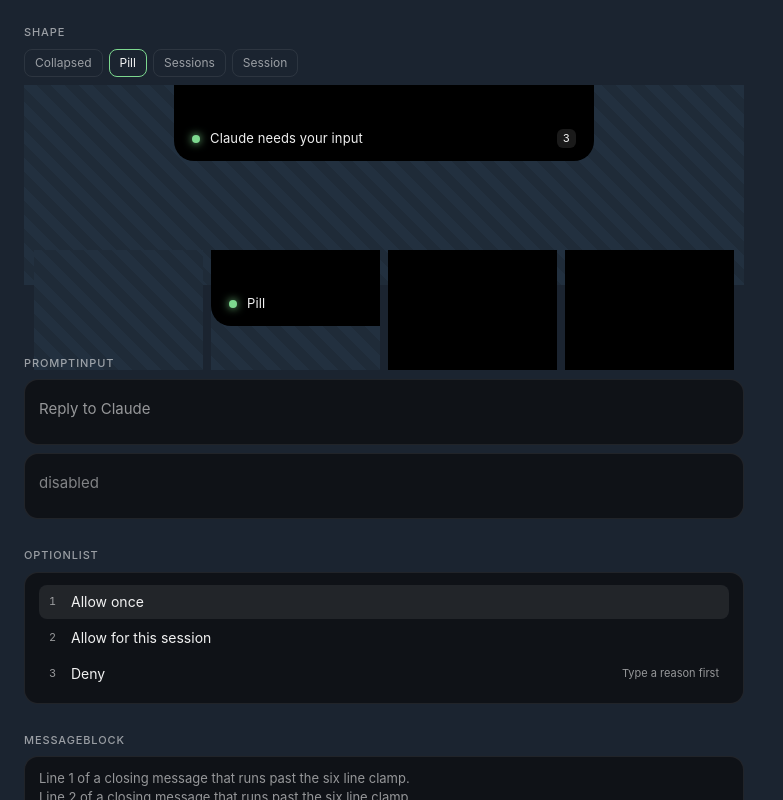
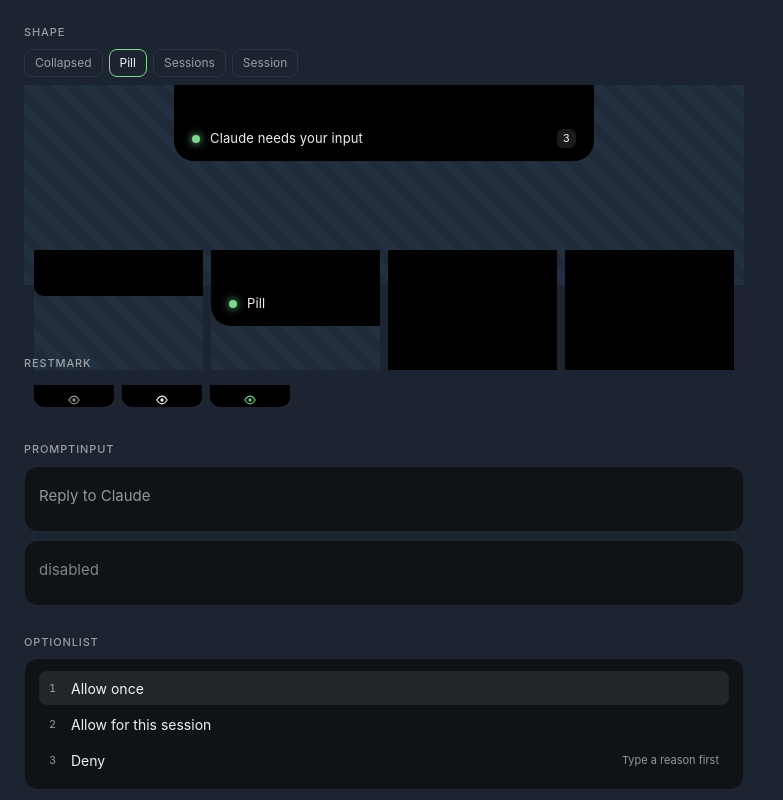
Before and after one commit to MarselNet86/peekle, a SvelteKit app: page /kitchen-sink in a window 1280 px wide. Shown: the top 800 px of the page, without its empty margins (0-783 px from the left). Built offline with nearby package versions, Linux system fonts and the light colour scheme.

Commit message:
feat(island): draw the resting mark under the notch
A running Peekle looked exactly like one that was not running, and the
session list had no entry point: nothing ever set IslandView::Sessions.

```diff
--- a/src/lib/features/sessions/sessions.svelte.ts
+++ b/src/lib/features/sessions/sessions.svelte.ts
@@ -11,7 +11,12 @@
   commands.setView({ Session: sessionId });
 }
 
-export function backToList() {
+/**
+ * The one entry point into the list: the back chevron of an open session, and
+ * the resting mark. Rust answers on `peekle://view`, so nothing here assumes
+ * the island opened. tech.md 6.5.
+ */
+export function openList() {
   commands.setView('Sessions');
 }
 
--- /dev/null
+++ b/src/lib/logic/rest.ts
@@ -0,0 +1,21 @@
+/**
+ * What the resting mark says about the agent. Pure, so the property test can
+ * hammer it with any list of cards.
+ *
+ * The mark is the only thing on screen while the island rests, so it carries
+ * the one bit the user acts on: whether anything is waiting on them.
+ */
+
+import type { SessionCard } from '$lib/types/generated/SessionCard';
+
+export type RestStatus = 'idle' | 'working' | 'waiting';
+
+/**
+ * Waiting outranks working, and working outranks everything else. A session
+ * that ended or went idle says nothing: Peekle is running either way.
+ */
+export function restStatus(cards: SessionCard[]): RestStatus {
+  if (cards.some((card) => card.status === 'WaitingOnUser')) return 'waiting';
+  if (cards.some((card) => card.status === 'Working')) return 'working';
+  return 'idle';
+}
--- a/src/lib/logic/shape.ts
+++ b/src/lib/logic/shape.ts
@@ -12,6 +12,19 @@
 
 /** Stand-in for a display with no notch to measure. */
 export const FALLBACK_NOTCH = { width: 200, height: 0 } as const;
+
+/**
+ * How far the collapsed island hangs below the notch. Those pixels are the
+ * only visible sign that Peekle is running, and the only place a collapsed
+ * island takes a click. tech.md 6.7.
+ */
+export const REST_DROP = 14;
+
+/**
+ * The mark on a display with no bezel to hang from. Stretching it to
+ * `FALLBACK_NOTCH` would lay a black bar across the middle of the menu bar.
+ */
+export const REST_PILL = { width: 46, height: 16 } as const;
 
 export interface Notch {
   width: number;
@@ -45,9 +58,9 @@
 
 /**
  * Target bounds of the black shape for a view. Collapsed returns the notch
- * itself rather than zero: the spring has to grow out of the bezel, and a
- * shape that starts at nothing reads as a window appearing, not as the notch
- * opening.
+ * plus the resting drop rather than zero: the spring has to grow out of the
+ * bezel, and a shape that starts at nothing reads as a window appearing rather
+ * than as the notch opening.
  */
 export function shapeBounds(view: IslandView, notch: Notch): ShapeBounds {
   const width = sane(notch.width, FALLBACK_NOTCH.width);
@@ -55,7 +68,9 @@
 
   const bounds =
     view === 'Collapsed'
-      ? { width, height, radius: 0 }
+      ? height > 0
+        ? { width, height: height + REST_DROP, radius: 10 }
+        : { width: REST_PILL.width, height: REST_PILL.height, radius: REST_PILL.height / 2 }
       : view === 'Pill'
         ? { width: 420, height: height + 44, radius: 20 }
         : view === 'Sessions'
--- /dev/null
+++ b/src/lib/ui/RestMark.svelte
@@ -0,0 +1,75 @@
+<script lang="ts">
+  import type { RestStatus } from '$lib/logic/rest';
+
+  let { status, onopen }: { status: RestStatus; onopen: () => void } = $props();
+
+  const labels: Record<RestStatus, string> = {
+    idle: 'Peekle is running. Open the session list',
+    working: 'Claude is working. Open the session list',
+    waiting: 'Claude is waiting on you. Open the session list',
+  };
+</script>
+
+<!-- The whole resting strip is the target. A 14px band is small enough as it
+     is without asking the user to hit a glyph inside it. tech.md 6.7. -->
+<button class="mark" data-status={status} aria-label={labels[status]} onclick={onopen}>
+  <svg viewBox="0 0 14 14" width="12" height="12" aria-hidden="true">
+    <path
+      d="M1 7c1.8-3 4-4.5 6-4.5S11.2 4 13 7c-1.8 3-4 4.5-6 4.5S2.8 10 1 7z"
+      fill="none"
+      stroke="currentColor"
+      stroke-width="1.3"
+    />
+    <circle cx="7" cy="7" r="1.9" fill="currentColor" />
+  </svg>
+</button>
+
+<style>
+  .mark {
+    display: flex;
+    align-items: flex-end;
+    justify-content: center;
+    width: 100%;
+    height: 100%;
+    padding: 0 0 1px;
+    border: none;
+    background: transparent;
+    color: var(--text-dim);
+    cursor: pointer;
+    /* Colour only. The shape underneath belongs to Shape and never moves for
+       a hover. tech.md 6.10. */
+    transition: color 160ms ease-out;
+  }
+
+  .mark[data-status='working'] {
+    color: var(--text);
+  }
+
+  /* Waiting is the one state that costs the user time, so it is the one state
+     that moves. Opacity only: filter and backdrop-filter repaint everything
+     under the window on every frame. tech.md 6.10. */
+  .mark[data-status='waiting'] {
+    color: var(--accent);
+    animation: breathe 1600ms ease-in-out infinite;
+  }
+
+  .mark:hover {
+    color: var(--text);
+  }
+
+  @keyframes breathe {
+    0%,
+    100% {
+      opacity: 1;
+    }
+    50% {
+      opacity: 0.45;
+    }
+  }
+
+  @media (prefers-reduced-motion: reduce) {
+    .mark[data-status='waiting'] {
+      animation: none;
+    }
+  }
+</style>
--- a/src/lib/ui/Shape.svelte
+++ b/src/lib/ui/Shape.svelte
@@ -5,7 +5,12 @@
   import { shapeBounds, type Notch } from '$lib/logic/shape';
   import type { IslandView } from '$lib/types/generated/IslandView';
 
-  let { view, notch, children }: { view: IslandView; notch: Notch; children?: Snippet } = $props();
+  let {
+    view,
+    notch,
+    rest,
+    children,
+  }: { view: IslandView; notch: Notch; rest?: Snippet; children?: Snippet } = $props();
 
   /** Content follows the shape rather than arriving with it. tech.md 6.10. */
   const CONTENT_DELAY_MS = 60;
@@ -50,6 +55,9 @@
     ? `0 0 ${bounds.current.radius}px ${bounds.current.radius}px`
     : `${bounds.current.radius}px`}
 >
+  {#if collapsed && rest}
+    <div class="rest">{@render rest()}</div>
+  {/if}
   {#if children}
     <div class="content" class:shown={contentShown} style:padding-top="{notch.height}px">
       {@render children()}
@@ -62,16 +70,25 @@
     /* Exactly black and fully opaque. Any transparency or blur here gives away
        that this is a window on top of the system. tech.md 9 and 6.10. */
     background: var(--notch);
+    position: relative;
     margin: 0 auto;
     overflow: hidden;
     color: var(--text);
     box-sizing: border-box;
   }
 
-  /* Collapsed is the notch itself: same black, same place, nothing to see. */
+  /* Collapsed is the notch plus the resting drop. The bezel hides everything
+     above the cutout, so what shows is the strip carrying the mark. */
   .shape.collapsed {
-    opacity: 0;
     pointer-events: none;
+  }
+
+  /* The one part of a collapsed island that takes a click. Rust hands the
+     mouse over only while the pointer is inside it. tech.md 6.7. */
+  .rest {
+    position: absolute;
+    inset: 0;
+    pointer-events: auto;
   }
 
   .content {
--- a/src/routes/island/+page.svelte
+++ b/src/routes/island/+page.svelte
@@ -3,13 +3,15 @@
   import { createFeed } from '$lib/features/feed/feed.svelte';
   import { createIsland } from '$lib/features/island/island.svelte';
   import { choiceFor, isPermission } from '$lib/features/permission/permission.svelte';
-  import { backToList, openSession, sessionOf } from '$lib/features/sessions/sessions.svelte';
+  import { openList, openSession, sessionOf } from '$lib/features/sessions/sessions.svelte';
   import { createUsage } from '$lib/features/usage/usage.svelte';
   import { feedWindow } from '$lib/logic/feed';
+  import { restStatus } from '$lib/logic/rest';
   import Button from '$lib/ui/Button.svelte';
   import FeedRow from '$lib/ui/FeedRow.svelte';
   import PermissionRow from '$lib/ui/PermissionRow.svelte';
   import PromptInput from '$lib/ui/PromptInput.svelte';
+  import RestMark from '$lib/ui/RestMark.svelte';
   import ScrollHint from '$lib/ui/ScrollHint.svelte';
   import SessionRow from '$lib/ui/SessionRow.svelte';
   import UsageBar from '$lib/ui/UsageBar.svelte';
@@ -31,6 +33,9 @@
   const rows = $derived(feedWindow(current?.entries ?? []));
   const listing = $derived(island.view === 'Sessions');
   const cards = $derived(feedWindow(feed.sessions));
+  // The mark is all the user sees while the island rests, so it carries the
+  // one bit worth acting on. tech.md 6.7.
+  const resting = $derived(restStatus(feed.sessions));
 
   // The field is live only while a session is actually waiting on an answer.
   // Outside that there is nowhere to deliver the text, and a field that looks
@@ -94,6 +99,10 @@
 
 <div class="island" bind:this={host}>
   <Shape view={island.view} notch={island.notch}>
+    {#snippet rest()}
+      <RestMark status={resting} onopen={() => openList()} />
+    {/snippet}
+
     {#if island.view === 'Pill' && island.toast}
       <Toast text={island.toast.text} tone={island.toast.tone} badge={island.toast.badge} />
     {:else if listing}
@@ -102,6 +111,11 @@
           {#each cards.visible as card (card.session.session_id)}
             <SessionRow {card} onopen={() => openSession(card.session.session_id)} />
           {/each}
+          <!-- An empty list opened from the mark says so. Collapsing on the
+               click the user just made reads as a broken island. tech.md S12. -->
+          {#if cards.visible.length === 0}
+            <p class="empty">No sessions yet. Start Claude Code and it shows up here.</p>
+          {/if}
         </div>
         <ScrollHint visible={cards.showScrollHint} />
 
@@ -118,7 +132,7 @@
       </div>
     {:else if current}
       <div class="feed">
-        <button class="back" onclick={() => backToList()} aria-label="Back to the session list">
+        <button class="back" onclick={() => openList()} aria-label="Back to the session list">
           <svg viewBox="0 0 8 12" width="8" height="12" aria-hidden="true">
             <path d="M6.5 1l-5 5 5 5" fill="none" stroke="currentColor" stroke-width="1.5" />
           </svg>
@@ -193,6 +207,13 @@
     padding-top: 6px;
   }
 
+  .empty {
+    margin: 0;
+    padding: 10px 2px;
+    color: var(--text-dim);
+    font-size: 12px;
+  }
+
   .back {
     display: flex;
     align-items: center;
--- a/src/routes/kitchen-sink/+page.svelte
+++ b/src/routes/kitchen-sink/+page.svelte
@@ -7,6 +7,7 @@
   import FeedRow from '$lib/ui/FeedRow.svelte';
   import PermissionRow from '$lib/ui/PermissionRow.svelte';
   import PromptInput from '$lib/ui/PromptInput.svelte';
+  import RestMark from '$lib/ui/RestMark.svelte';
   import ScrollHint from '$lib/ui/ScrollHint.svelte';
   import SessionRow from '$lib/ui/SessionRow.svelte';
   import Shape from '$lib/ui/Shape.svelte';
@@ -134,6 +135,9 @@
     </div>
     <div class="stage">
       <Shape {view} notch={NOTCH}>
+        {#snippet rest()}
+          <RestMark status="waiting" onopen={() => {}} />
+        {/snippet}
         <Toast text="Claude needs your input" tone="Neutral" badge={3} />
       </Shape>
     </div>
@@ -144,6 +148,19 @@
           <Shape view={candidate} notch={NOTCH}>
             <Toast text={name} tone="Neutral" />
           </Shape>
+        </div>
+      {/each}
+    </div>
+  </section>
+
+  <section>
+    <h2>RestMark</h2>
+    <!-- Drawn on the island fill, because that is the only surface it ever
+         appears on and any other background lies about the contrast. -->
+    <div class="row">
+      {#each ['idle', 'working', 'waiting'] as const as status (status)}
+        <div class="mark-stage">
+          <RestMark {status} onopen={() => {}} />
         </div>
       {/each}
     </div>
@@ -332,6 +349,15 @@
     height: 120px;
   }
 
+  /* The mark only ever sits on the island fill, so anything else here would
+     lie about its contrast. */
+  .mark-stage {
+    width: 80px;
+    height: 22px;
+    background: var(--notch);
+    border-radius: 0 0 10px 10px;
+  }
+
   .row {
     display: flex;
     gap: 8px;
```
Also changed, not shown: 2 other files (tests, documents, lock files or other folders).
